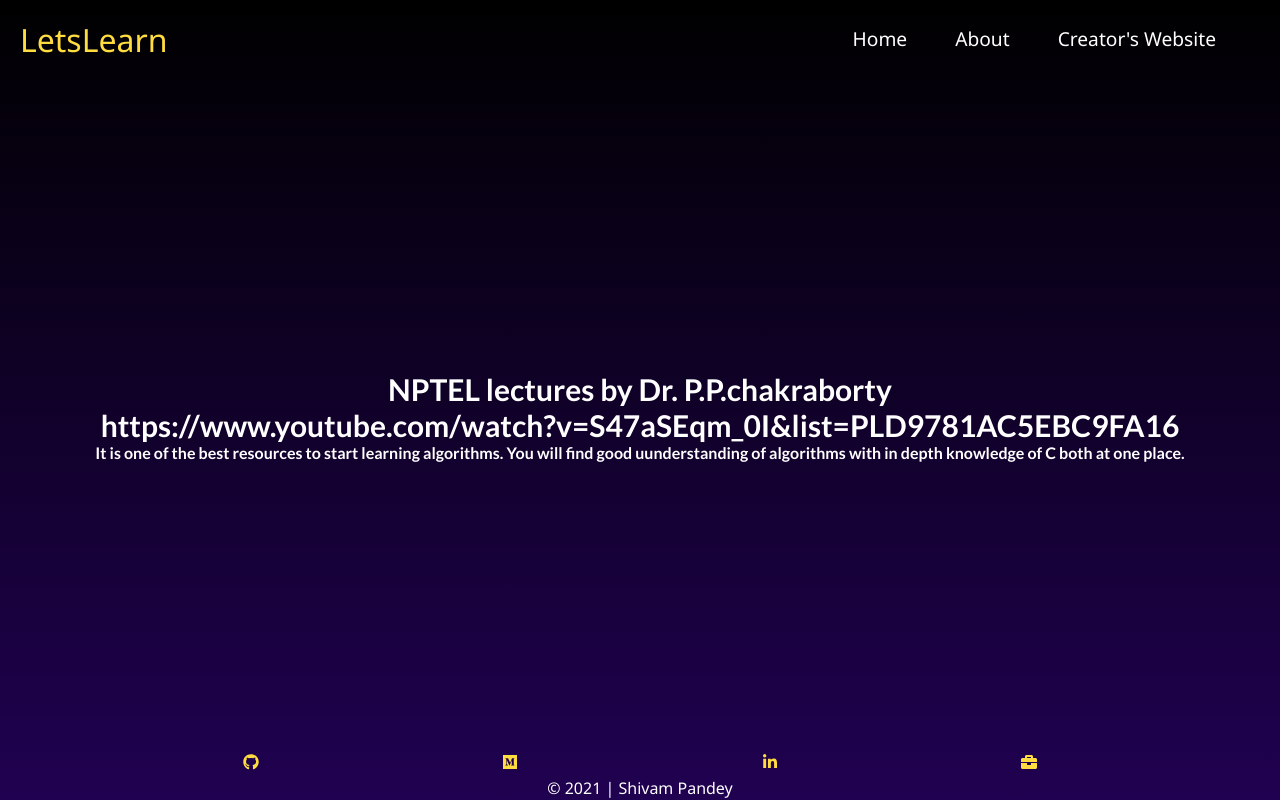
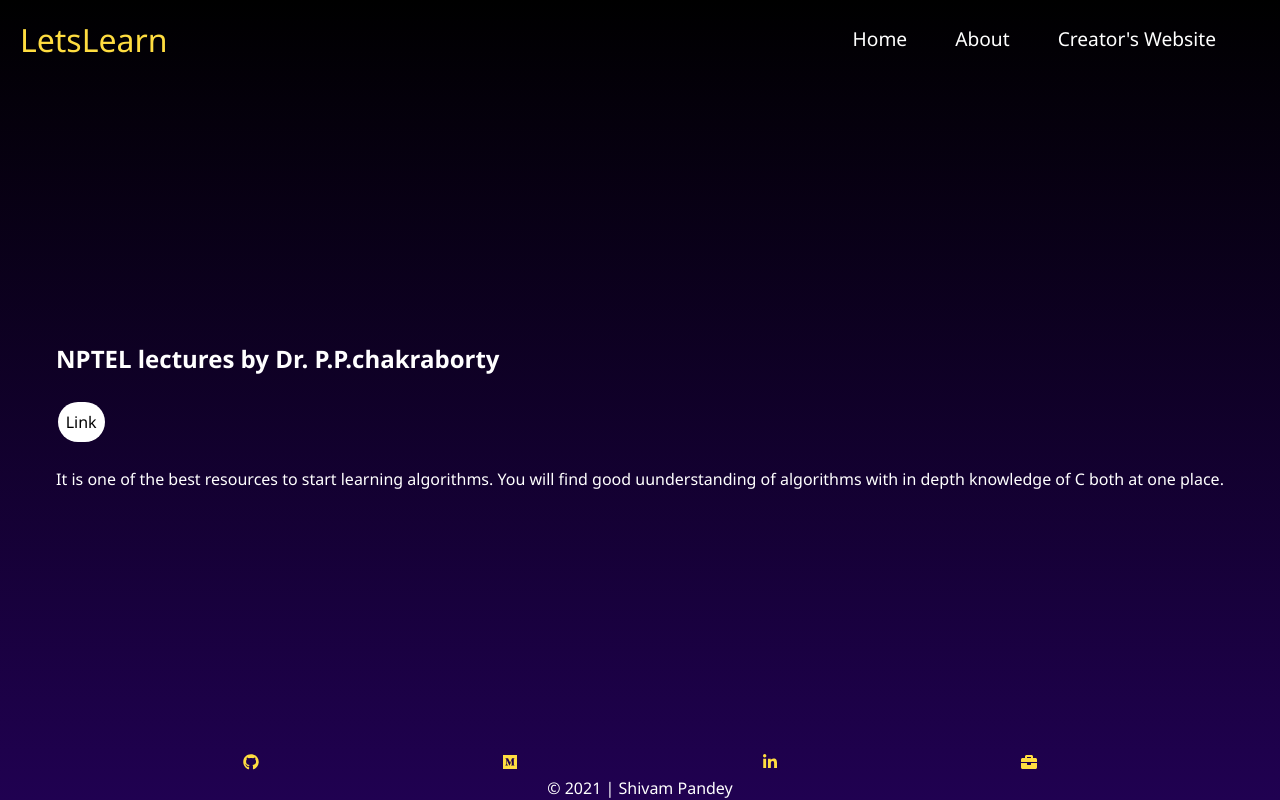
Before and after one commit to SJTGSHIVAM/learning_recommendation_mark9, a React (Create React App) app: page /rec/0/dsa in a window 1280 px wide. Built offline with nearby package versions, Linux system fonts and the light colour scheme.

Commit message:
style: final css added

```diff
--- a/src/App.css
+++ b/src/App.css
@@ -111,3 +111,18 @@ a {
 .card span {
   font-size: 1rem;
 }
+.rec-content {
+  display: flex;
+  flex-direction: column;
+  width: inherit;
+  text-align: left;
+}
+.rec-link {
+  display: inline-block;
+  max-width: 100px;
+  margin-top: 25px;
+  margin-bottom: 25px;
+}
+.rec-critic {
+  /* max-width: 100px; */
+}
--- a/src/components/Rec.tsx
+++ b/src/components/Rec.tsx
@@ -23,16 +23,23 @@ function Rec() {
   const { id, topic } = useParams<{ id: string; topic: string }>();
   console.log("here:", id, topic);
   const iid = parseInt(id, 10);
-  const msglength = data[topic].length;
+  const reclength = data[topic].length;
   return (
     <div className="mid-section">
-      {iid > msglength || iid < 0 ? (
+      {iid > reclength || iid < 0 ? (
         <NotFound />
       ) : (
-        <div>
-          <h2 className="msg-title">{data[topic][iid].title}</h2>
-          <h3 className="msg-title">{data[topic][iid].link}</h3>
-          <p className="msg">{data[topic][iid].critic}</p>
+        <div className="rec-content">
+          <h2 className="rec-title">{data[topic][iid].title}</h2>
+          <span>
+            <a
+              className="rec-link topic-tile highlight"
+              href={data[topic][iid].link}
+            >
+              Link
+            </a>
+          </span>
+          <p className="rec-critic">{data[topic][iid].critic}</p>
         </div>
       )}
     </div>
--- a/src/data/jsRec.tsx
+++ b/src/data/jsRec.tsx
@@ -26,7 +26,7 @@ const masgarray = [
   {
     id: 3,
     title: "Neog camp 0",
-    rating: 9.7,
+    rating: 9,
     link: "https://www.youtube.com/watch?v=Ezk2AwqgS9Q&list=PLzvhQUIpvvuj5KPnyPyWsvgyzNkX_ACPA",
     critic:
       "When it comes to teaching this guy has a different aura, here you can learn and be motivated for learning at the smae place. Again a must watch series!",
@@ -34,7 +34,7 @@ const masgarray = [
   {
     id: 4,
     title: "UI.dev",
-    rating: 8,
+    rating: 8.7,
     link: "https://ui.dev/",
     critic:
       "This guy teaches you with a very different aproach. Problem solving is the need of hour and he definitly and it is all the couses are focusing on.",
```
